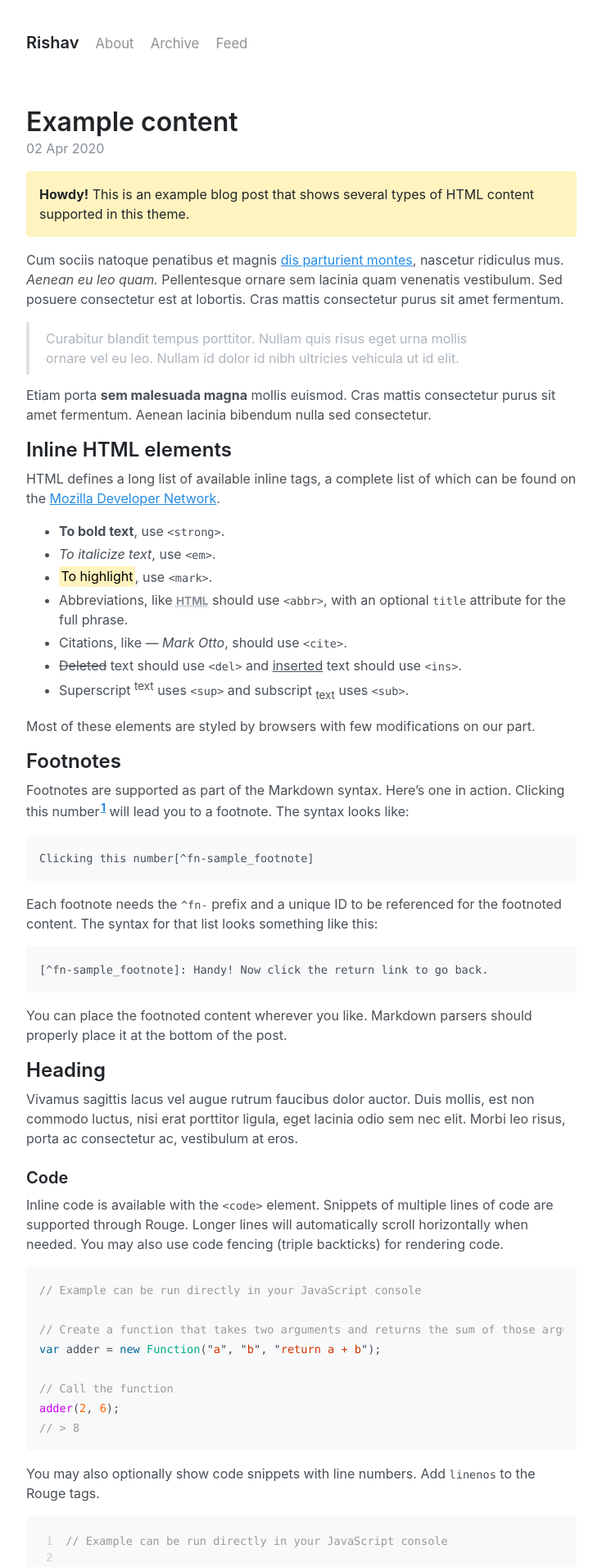
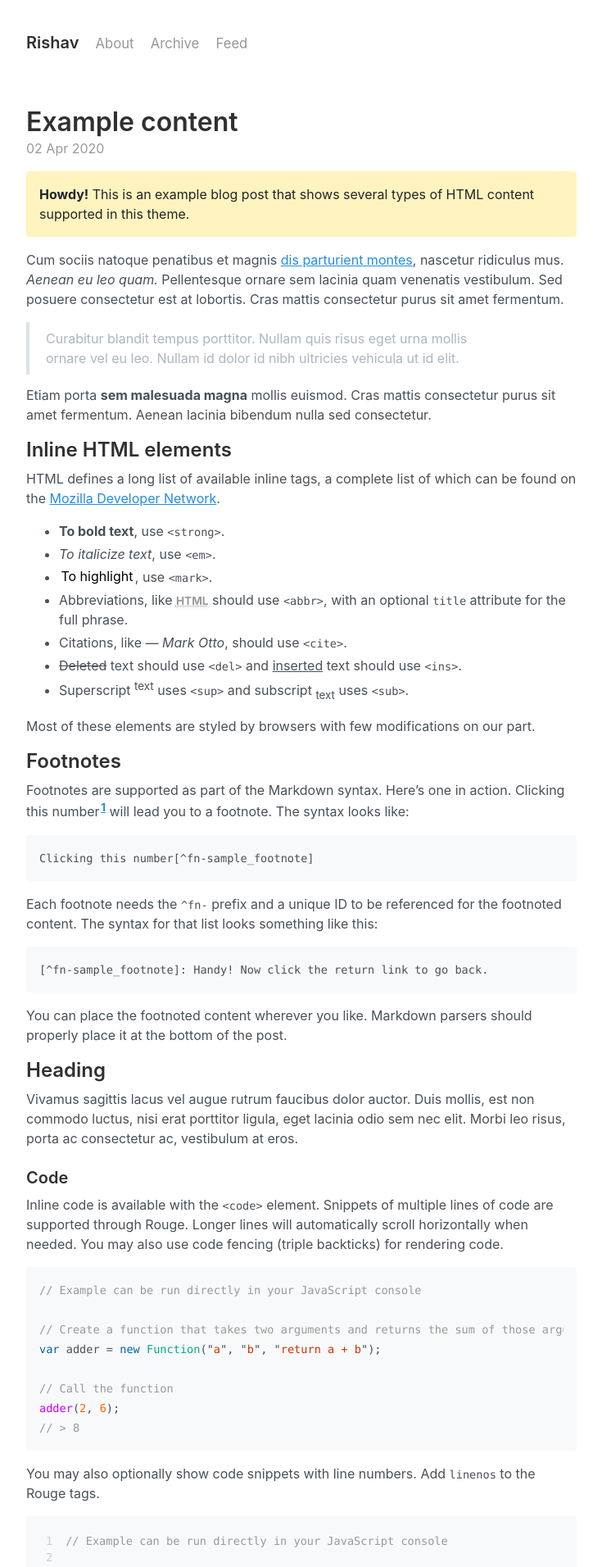
Before and after one commit to aptrishu/aptrishu.github.io, a Jekyll site: the page built from _posts/2020-04-02-example-content.md, in a window 1280 px wide. Shown: the top 1912 px of the page at 82% size, without its empty margins (272-1007 px from the left). Built offline with Jekyll 4.4.1, drawn with Linux system fonts in a browser that asks for light colours.

Commit message:
change colors

```diff
--- a/_sass/_base.scss
+++ b/_sass/_base.scss
@@ -65,6 +65,6 @@
 
 mark {
   padding: .15rem;
-  background-color: var(--yellow-100);
+  background-color: var(--body-bg);
   border-radius: .125rem;
 }
--- a/_sass/_variables.scss
+++ b/_sass/_variables.scss
@@ -5,7 +5,7 @@
   --gray-300: #dee2e6;
   --gray-400: #ced4da;
   --gray-500: #adb5bd;
-  --gray-600: #868e96;
+  --gray-600: #9a9a9a;
   --gray-700: #495057;
   --gray-800: #343a40;
   --gray-900: #212529;
@@ -30,12 +30,12 @@
   --body-font-size: 16px;
   --body-line-height: 1.5;
   --body-color: var(--gray-700);
-  --body-bg: #fff;
+  --body-bg: #ffffff;
 
   --link-color: var(--blue);
   --link-hover-color: #1c7ed6;
 
-  --heading-color: var(--gray-900);
+  --heading-color: #303030;
 
   --border-color: var(--gray-300);
   --border-radius: .25rem;
@@ -54,7 +54,7 @@
     --body-color: var(--gray-800);
     --body-bg: var(--gray-300);
 
-    --heading-color: #fff;
+    --heading-color: #303030;
 
     --link-color: var(--blue-300);
     --link-hover-color: var(--blue-400);
```
